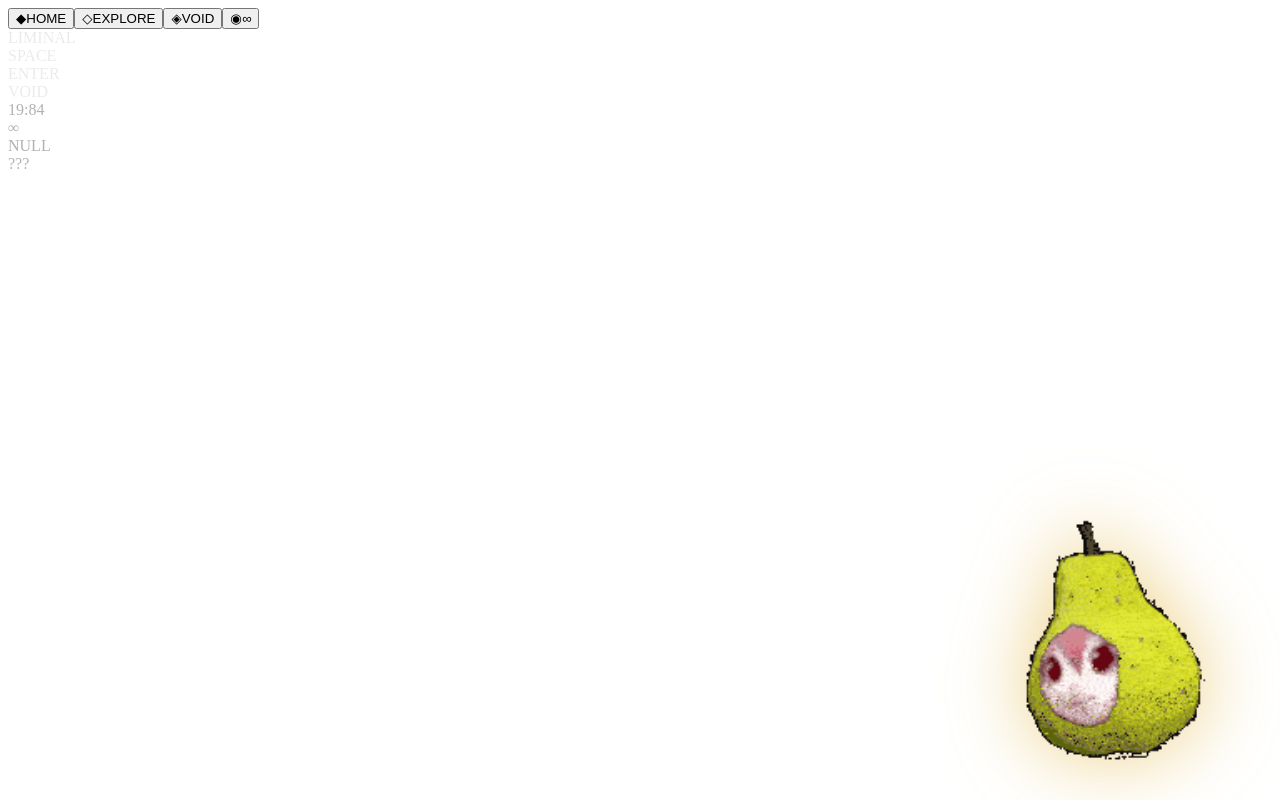
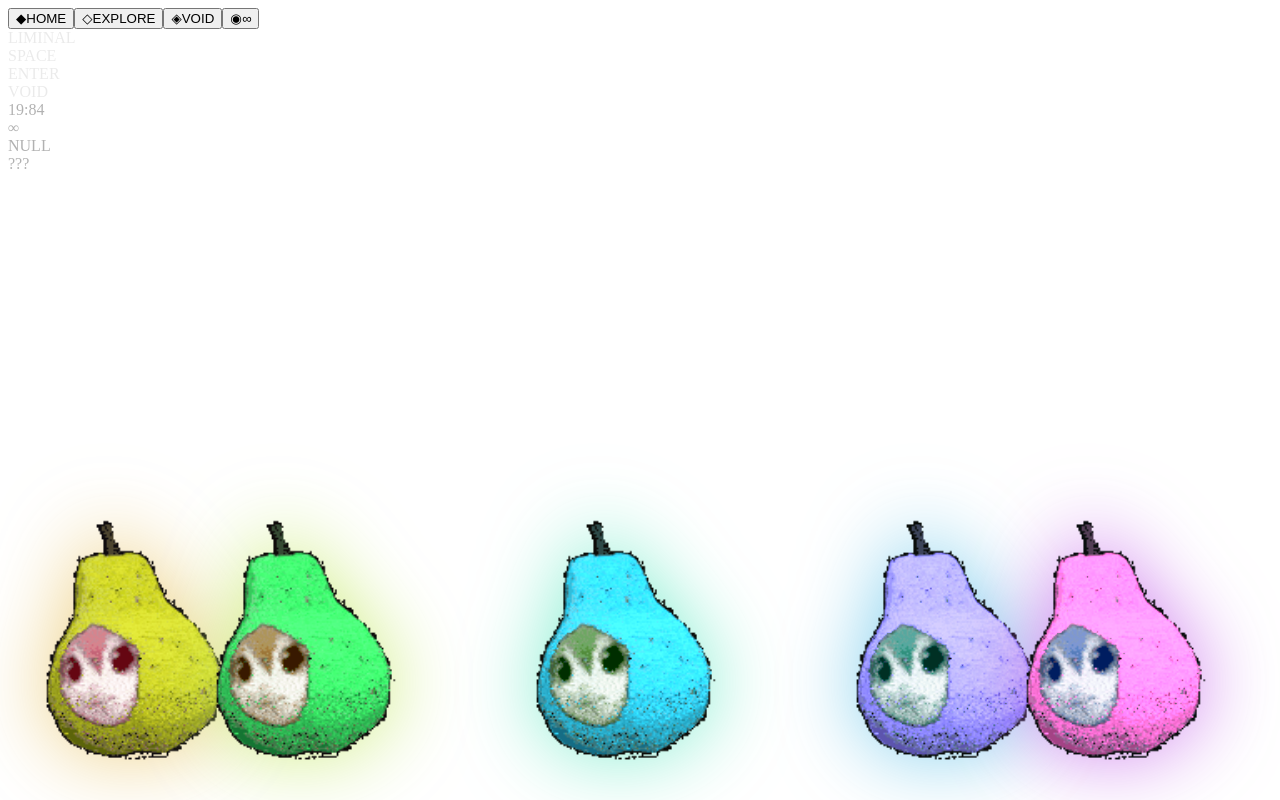
Before and after one commit to SynAeri/Playcrowd, a Next.js app: page / in a window 1280 px wide. Built offline with nearby package versions, Linux system fonts and the light colour scheme.

Commit message:
feature/ more tetos added

```diff
--- a/app/components/TetoPear.tsx
+++ b/app/components/TetoPear.tsx
@@ -13,9 +13,9 @@ interface ColorScheme {
   glow: string
 }
 
-export default function TetoPear() {
+export default function TetoPear({ initialColorIndex = 0 }: { initialColorIndex?: number }) {
   const [isHovered, setIsHovered] = useState(false)
-  const [colorIndex, setColorIndex] = useState(0)
+  const [colorIndex, setColorIndex] = useState(initialColorIndex)
   const [isClicking, setIsClicking] = useState(false)
 
   // Enhanced color schemes with names and custom glow colors
--- a/app/page.tsx
+++ b/app/page.tsx
@@ -112,9 +112,21 @@ export default function Home() {
         VOID
       </motion.div>
 
-      {/* Bottom-right Teto pear */}
+      {/* Five Teto pears across the bottom */}
+      <div style={{ position: 'fixed', bottom: 0, left: 0, zIndex: 10 }}>
+        <TetoPear initialColorIndex={0} />
+      </div>
+      <div style={{ position: 'fixed', bottom: 0, left: '25%', transform: 'translateX(-50%)', zIndex: 10 }}>
+        <TetoPear initialColorIndex={1} />
+      </div>
+      <div style={{ position: 'fixed', bottom: 0, left: '50%', transform: 'translateX(-50%)', zIndex: 10 }}>
+        <TetoPear initialColorIndex={2} />
+      </div>
+      <div style={{ position: 'fixed', bottom: 0, left: '75%', transform: 'translateX(-50%)', zIndex: 10 }}>
+        <TetoPear initialColorIndex={3} />
+      </div>
       <div style={{ position: 'fixed', bottom: 0, right: 0, zIndex: 10 }}>
-        <TetoPear />
+        <TetoPear initialColorIndex={4} />
       </div>
 
       {/* Abstract grid background */}
```
